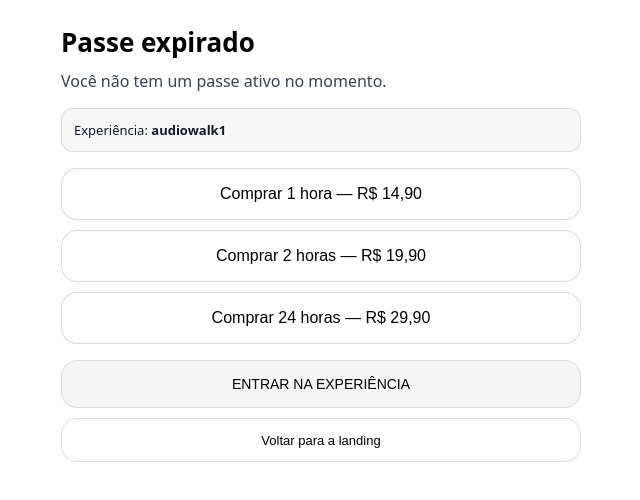
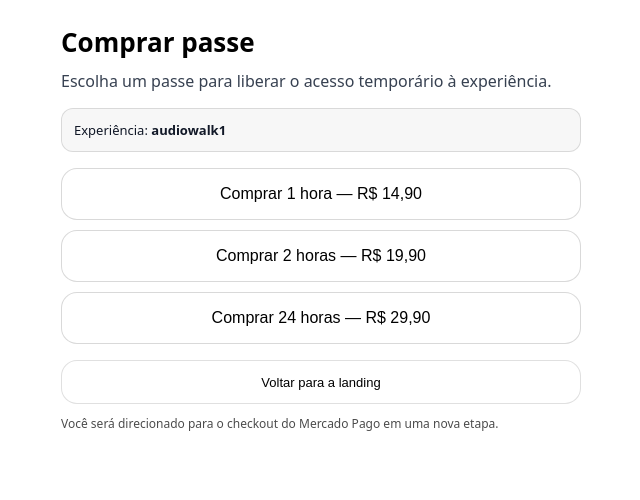
Before and after one commit to excompanhia/aplicativo-jornada, a Next.js app: page /expired in a window 1280 px wide. Shown: the top 500 px of the page, without its empty margins (319-959 px from the left). Built offline with nearby package versions, Linux system fonts and the light colour scheme.

Commit message:
Expired: ajustar UX para compra de passe e remover botão confuso

```diff
--- a/app/expired/page.tsx
+++ b/app/expired/page.tsx
@@ -43,13 +43,7 @@ export default function ExpiredPage() {
     router.push(url);
   }
 
-  function goJourney() {
-    if (!exp) return;
-    router.push(`/journey/${encodeURIComponent(exp)}`);
-  }
-
   function goLanding() {
-    // landing é global; ela vai ler jornada:last_exp se precisar
     router.replace("/");
   }
 
@@ -62,10 +56,10 @@ export default function ExpiredPage() {
         margin: "0 auto",
       }}
     >
-      <h1 style={{ margin: 0, fontSize: 26 }}>Passe expirado</h1>
+      <h1 style={{ margin: 0, fontSize: 26 }}>Comprar passe</h1>
 
       <p style={{ marginTop: 10, color: "#374151", lineHeight: 1.4 }}>
-        Você não tem um passe ativo no momento.
+        Escolha um passe para liberar o acesso temporário à experiência.
       </p>
 
       <div
@@ -131,26 +125,6 @@ export default function ExpiredPage() {
           Comprar 24 horas — R$ 29,90
         </button>
 
-        {/* ✅ novo: caminho canônico pro Journey */}
-        <button
-          type="button"
-          onClick={goJourney}
-          disabled={!exp}
-          style={{
-            width: "100%",
-            height: 48,
-            borderRadius: 16,
-            border: "1px solid rgba(0,0,0,0.12)",
-            background: "rgba(0,0,0,0.04)",
-            fontSize: 14,
-            cursor: exp ? "pointer" : "not-allowed",
-            opacity: exp ? 1 : 0.6,
-            marginTop: 6,
-          }}
-        >
-          ENTRAR NA EXPERIÊNCIA
-        </button>
-
         <button
           type="button"
           onClick={goLanding}
@@ -162,11 +136,16 @@ export default function ExpiredPage() {
             background: "white",
             fontSize: 13,
             cursor: "pointer",
+            marginTop: 6,
           }}
         >
           Voltar para a landing
         </button>
       </div>
+
+      <div style={{ marginTop: 12, fontSize: 12, opacity: 0.7, lineHeight: 1.35 }}>
+        Você será direcionado para o checkout do Mercado Pago em uma nova etapa.
+      </div>
     </main>
   );
 }
```
